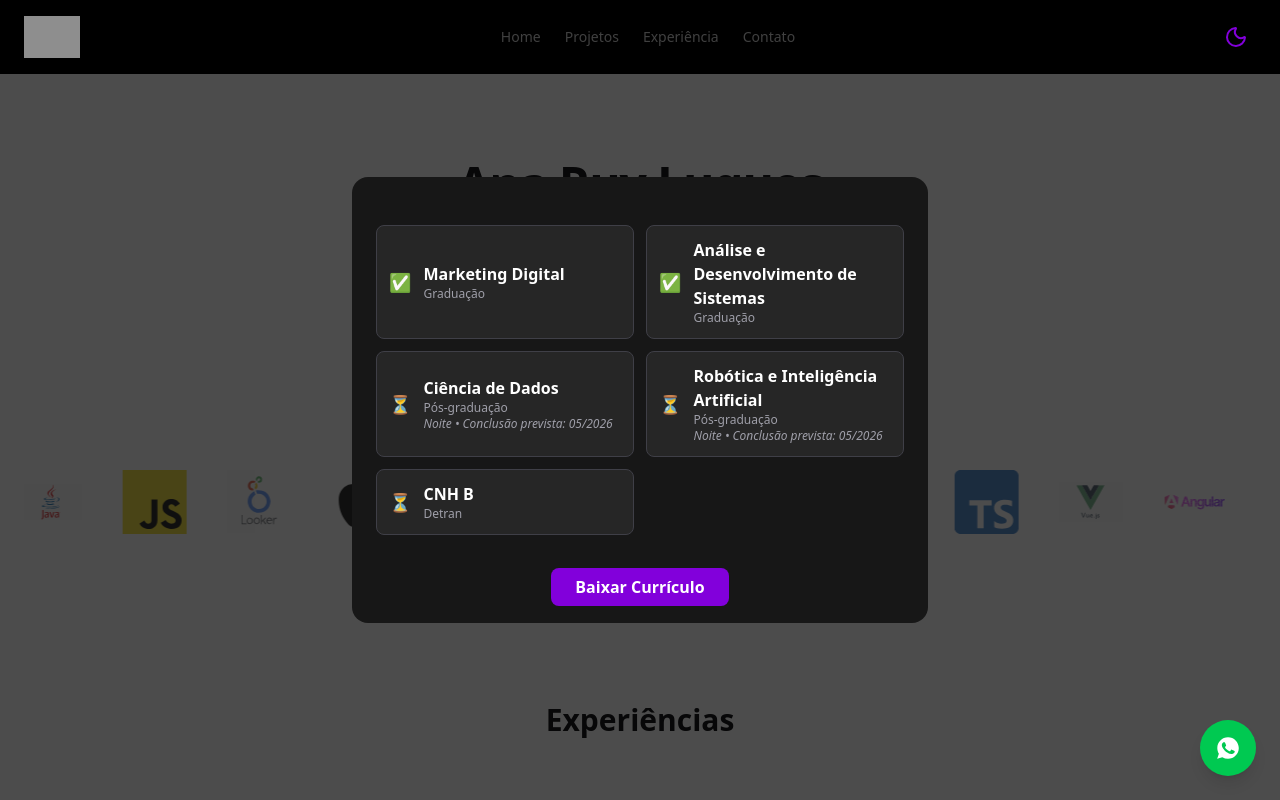
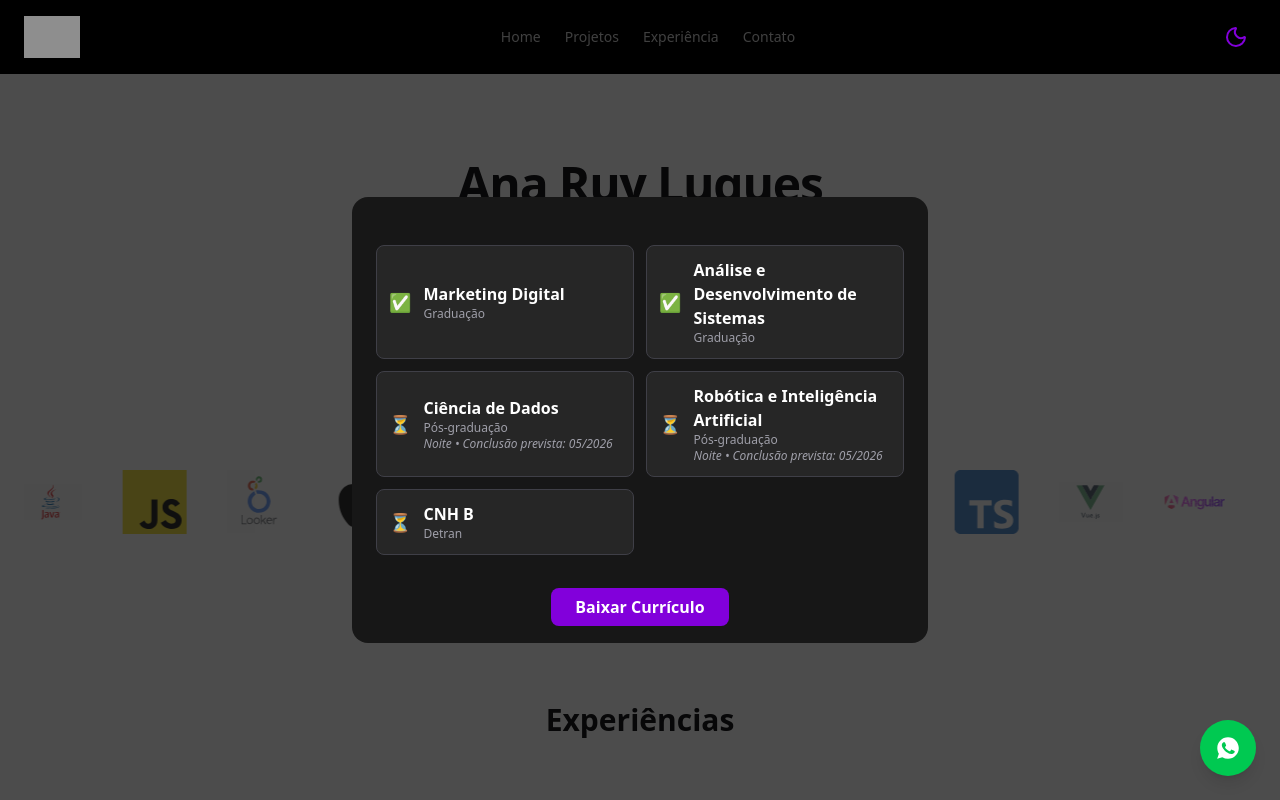
Before and after one commit to RuyLuques/ruyluques, a Next.js app: page / in a window 1280 px wide. Both pictures are taken after a click on the button "Saiba mais". Shown: the top 800 px of the page. Built offline with nearby package versions, Linux system fonts and the light colour scheme; grey boxes are pictures that could not be loaded.

Commit message:
ajuste na altura

```diff
--- a/app/components/AboutModal.tsx
+++ b/app/components/AboutModal.tsx
@@ -20,7 +20,7 @@ export default function AboutModal({ open, onClose }: AboutModalProps) {
 
   return (
     <div
-      className="fixed inset-0 z-50 bg-black/70 flex items-start sm:items-center justify-center p-4"
+      className="mt-10 fixed inset-0 z-50 bg-black/70 flex items-start sm:items-center justify-center p-4"
       onClick={onClose}
     >
       <div
```
